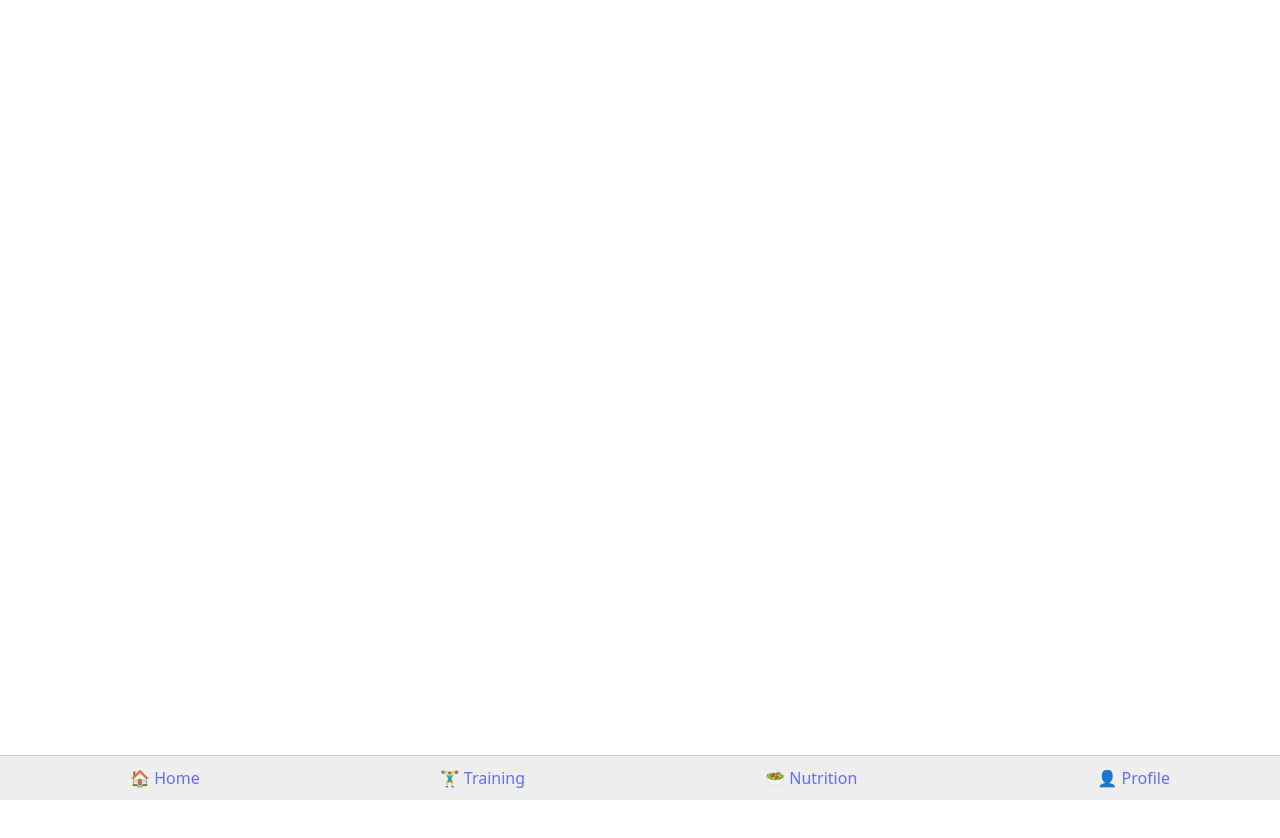
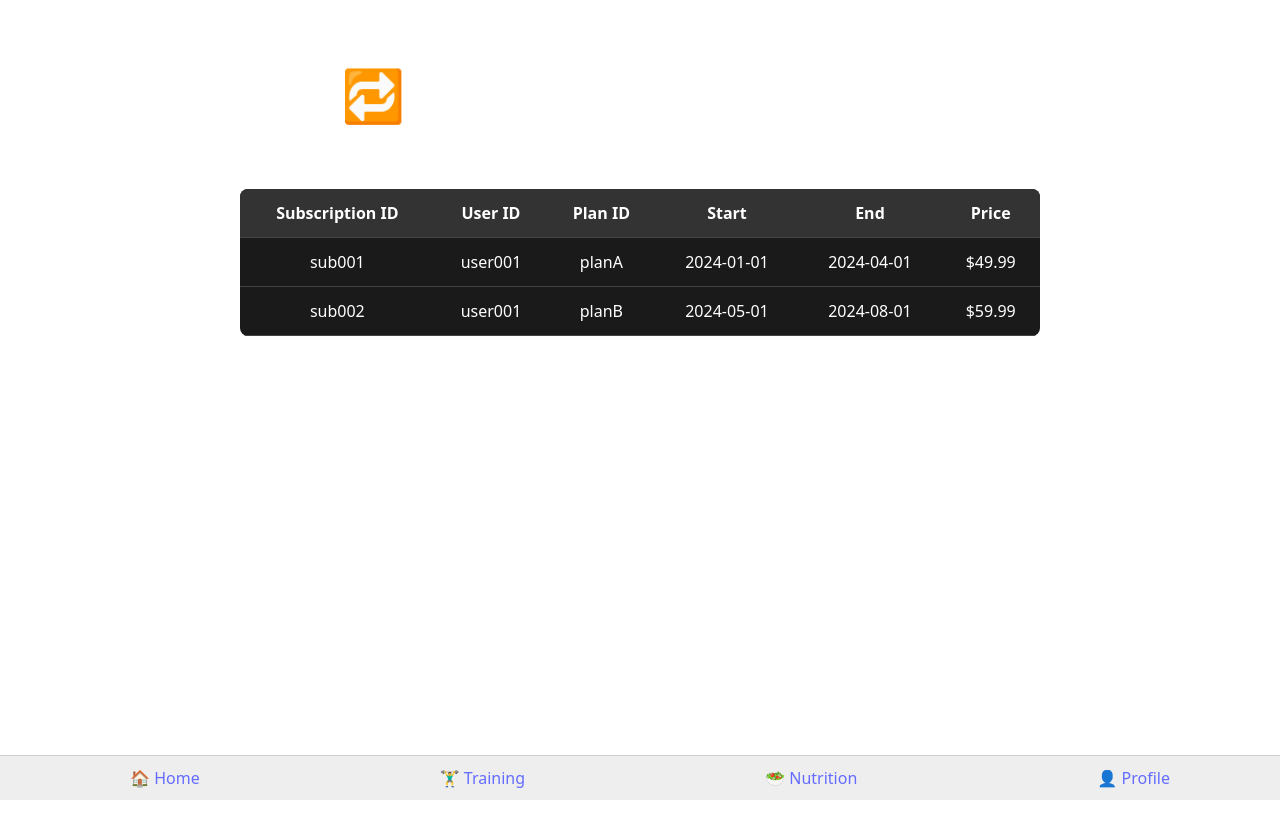
Before and after one commit to PavelJordanov/fitness-app-frontend, a React (Vite) app: page /profile/subscriptions in a window 1280 px wide. Shown: the top 838 px of the page. Before the commit the page ends 800 px from the top, so only its background shows below. Built offline with nearby package versions, Linux system fonts and the light colour scheme.

Commit message:
Added new pages/routes for the profile management section of the website, with the next step being connecting the backend to the frontend so we dont have to use the mock data currrently in use

```diff
--- a/src/App.jsx
+++ b/src/App.jsx
@@ -9,6 +9,11 @@ import Workout from './pages/Workout';
 import ExerciseDetail from './pages/ExerciseDetail';
 import NutritionLogger from './pages/NutritionLogger';
 import Profile from './pages/Profile';
+import UserInfo from './pages/UserInfo';
+import Plan from './pages/Plan';
+import Subscriptions from './pages/Subscriptions';
+import Balance from './pages/Balance';
+import Payments from './pages/Payments';
 
 import BottomNav from './components/BottomNav';
 
@@ -27,6 +32,11 @@ function App() {
           <Route path='/phases/:phaseId' element={<PhaseSelection/>}/>
           <Route path='/phases/:phaseId/weeks/:weekId' element={<WeekSelection/>}/>
           <Route path='/phases/:phaseId/weeks/:weekId/workout/:workoutId' element={<Workout/>}/>
+          <Route path="/profile/userinfo" element={<UserInfo />} />
+          <Route path="/profile/plan" element={<Plan />} />
+          <Route path="/profile/subscriptions" element={<Subscriptions />} />
+          <Route path="/profile/balance" element={<Balance />} />
+          <Route path="/profile/payments" element={<Payments />} />
         </Routes>
       </div>
       <BottomNav />
--- /dev/null
+++ b/src/pages/Balance.jsx
@@ -0,0 +1,16 @@
+export default function Balance() {
+    const balance = {
+      balanceId: "bal001",
+      userId: "user001",
+      amount: 24.50
+    };
+
+    return (
+      <div style={{ padding: '2rem', color: 'white' }}>
+        <h1>💰 Your Balance</h1>
+        <p><strong>Balance ID:</strong> {balance.balanceId}</p>
+        <p><strong>User ID:</strong> {balance.userId}</p>
+        <p><strong>Current Balance:</strong> ${balance.amount.toFixed(2)}</p>
+      </div>
+    );
+  }
--- /dev/null
+++ b/src/pages/Payments.jsx
@@ -0,0 +1,42 @@
+export default function Payments() {
+    const payments = [
+      {
+        paymentId: "pay001",
+        userId: "user001",
+        amount: 39.99,
+        date: "2024-04-01"
+      },
+      {
+        paymentId: "pay002",
+        userId: "user001",
+        amount: 24.99,
+        date: "2024-01-15"
+      }
+    ];
+
+    return (
+      <div style={{ padding: '2rem', color: 'white' }}>
+        <h1>💳 Payment History</h1>
+        <table style={{ width: '100%', maxWidth: '600px', borderCollapse: 'collapse' }}>
+          <thead>
+            <tr style={{ backgroundColor: '#333' }}>
+              <th>Payment ID</th>
+              <th>User ID</th>
+              <th>Amount</th>
+              <th>Date</th>
+            </tr>
+          </thead>
+          <tbody>
+            {payments.map((p) => (
+              <tr key={p.paymentId} style={{ borderBottom: '1px solid #444' }}>
+                <td>{p.paymentId}</td>
+                <td>{p.userId}</td>
+                <td>${p.amount.toFixed(2)}</td>
+                <td>{p.date}</td>
+              </tr>
+            ))}
+          </tbody>
+        </table>
+      </div>
+    );
+  }
--- a/src/pages/PhaseSelection.jsx
+++ b/src/pages/PhaseSelection.jsx
@@ -11,7 +11,7 @@ export default function PhaseSelection() {
     return (
         <div
         style={{
-        height: '100vh',
+        padding: '2rem',
         display: 'flex',
         flexDirection: 'column',
         alignItems: 'center',
--- /dev/null
+++ b/src/pages/Plan.jsx
@@ -0,0 +1,20 @@
+export default function Plan() {
+    const plan = {
+      planId: "plan123",
+      name: "Muscle Builder",
+      description: "4-week hypertrophy program",
+      lengthWeeks: 4,
+      price: 60
+    };
+
+    return (
+      <div style={{ padding: '2rem', color: 'white' }}>
+        <h1>📘 Current Plan</h1>
+        <p><strong>ID:</strong> {plan.planId}</p>
+        <p><strong>Name:</strong> {plan.name}</p>
+        <p><strong>Description:</strong> {plan.description}</p>
+        <p><strong>Length:</strong> {plan.lengthWeeks} weeks</p>
+        <p><strong>Price:</strong> ${plan.price}</p>
+      </div>
+    );
+  }
--- a/src/pages/Profile.jsx
+++ b/src/pages/Profile.jsx
@@ -1,3 +1,26 @@
+import { useNavigate } from "react-router-dom";
 export default function Profile() {
-    return <h2>Welcome to the Profile Home!</h2>;
+    const navigate = useNavigate();
+
+    return (
+      <div style={{
+        padding: '2rem',
+        color: 'white',
+        display: 'flex',
+        flexDirection: 'column',
+        alignItems: 'center',
+        textAlign: 'center',
+        gap: '1.5rem'
+      }}>
+        <h1>Profile Management</h1>
+
+        <div style={{ display: 'flex', flexDirection: 'column', gap: '1rem' }}>
+            <button onClick={() => navigate('/profile/userinfo')}>User Info</button>
+            <button onClick={() => navigate('/profile/plan')}>Plan</button>
+            <button onClick={() => navigate('/profile/subscriptions')}>Subscriptions</button>
+            <button onClick={() => navigate('/profile/balance')}>Balance</button>
+            <button onClick={() => navigate('/profile/payments')}>Payments</button>
+        </div>
+      </div>
+    );
 }
--- /dev/null
+++ b/src/pages/Subscriptions.jsx
@@ -0,0 +1,93 @@
+import { useEffect, useState } from "react";
+
+export default function Subscriptions() {
+  // Placeholder for fetched subscription data
+  const [subscriptions, setSubscriptions] = useState([]);
+
+  // TEMP: Replace this with actual fetch call later
+  useEffect(() => {
+    const mockData = [
+      {
+        subscriptionId: "sub001",
+        userId: "user001",
+        planId: "planA",
+        startDate: "2024-01-01",
+        endDate: "2024-04-01",
+        price: 49.99
+      },
+      {
+        subscriptionId: "sub002",
+        userId: "user001",
+        planId: "planB",
+        startDate: "2024-05-01",
+        endDate: "2024-08-01",
+        price: 59.99
+      }
+    ];
+
+    setSubscriptions(mockData);
+  }, []);
+
+  return (
+    <div
+      style={{
+        padding: '2rem',
+        color: 'white',
+        display: 'flex',
+        flexDirection: 'column',
+        alignItems: 'center',
+        textAlign: 'center',
+        minHeight: '100vh'
+      }}
+    >
+      <h1>🔁 Subscription History</h1>
+
+      <table
+        style={{
+          width: '100%',
+          maxWidth: '800px',
+          borderCollapse: 'collapse',
+          marginTop: '2rem',
+          backgroundColor: '#1a1a1a',
+          color: 'white',
+          borderRadius: '8px',
+          overflow: 'hidden'
+        }}
+      >
+        <thead>
+          <tr style={{ backgroundColor: '#333' }}>
+            <th style={thStyle}>Subscription ID</th>
+            <th style={thStyle}>User ID</th>
+            <th style={thStyle}>Plan ID</th>
+            <th style={thStyle}>Start</th>
+            <th style={thStyle}>End</th>
+            <th style={thStyle}>Price</th>
+          </tr>
+        </thead>
+        <tbody>
+          {subscriptions.map((sub) => (
+            <tr key={sub.subscriptionId} style={{ borderBottom: '1px solid #444' }}>
+              <td style={tdStyle}>{sub.subscriptionId}</td>
+              <td style={tdStyle}>{sub.userId}</td>
+              <td style={tdStyle}>{sub.planId}</td>
+              <td style={tdStyle}>{sub.startDate}</td>
+              <td style={tdStyle}>{sub.endDate}</td>
+              <td style={tdStyle}>${sub.price.toFixed(2)}</td>
+            </tr>
+          ))}
+        </tbody>
+      </table>
+    </div>
+  );
+}
+
+const thStyle = {
+  padding: '12px',
+  borderBottom: '1px solid #444',
+  fontWeight: 'bold'
+};
+
+const tdStyle = {
+  padding: '12px',
+  textAlign: 'center'
+};
--- /dev/null
+++ b/src/pages/UserInfo.jsx
@@ -0,0 +1,25 @@
+export default function UserInfo() {
+    const user = {
+        firstname: "Pavel",
+        lastname: "Jordanov",
+        dob: "2002-11-24",
+        username: "TheTiger",
+        weight: 192,
+        height: 183,
+        fitnessGoal: "Get Stronger For Cheer",
+    }
+
+    return (
+        <div style={{paddding: '2rem', color: 'white'}}>
+            <h1>👤 User Info</h1>
+            <ul style={{listStyle:'none', padding: 0}}>
+            <li><strong>Name:</strong> {user.firstname} {user.lastname}</li>
+            <li><strong>Username:</strong> {user.username}</li>
+            <li><strong>DOB:</strong> {user.dob}</li>
+            <li><strong>Weight:</strong> {user.weight} lbs</li>
+            <li><strong>Height:</strong> {user.height} cm</li>
+            <li><strong>Goal:</strong> {user.fitnessGoal}</li>
+            </ul>
+        </div>
+    )
+}
--- a/src/pages/UserProgram.jsx
+++ b/src/pages/UserProgram.jsx
@@ -18,6 +18,7 @@ export default function UserProgram() {
             }}>
             <div
             style={{
+                padding: '2rem',
                 display: 'flex',
                 flexDirection: 'column',
                 alignItems: 'center',
@@ -26,7 +27,7 @@ export default function UserProgram() {
                 textAlign: 'center',
                 width: '100%',
             }}>
-                <h2 style={{ margin: 0 }}>Let's Get To Work</h2>
+                <h1 style={{ margin: 0 }}>Let's Get To Work</h1>
                 <button onClick={() => handlePhaseClick(1)}>Phase 1</button>
                 <button onClick={() => handlePhaseClick(2)}>Phase 2</button>
                 <button onClick={() => handlePhaseClick(3)}>Phase 3</button>
--- a/src/pages/WeekSelection.jsx
+++ b/src/pages/WeekSelection.jsx
@@ -15,7 +15,7 @@ export default function WeekSelection () {
     return (
         <div
         style={{
-        height: '100vh',
+            padding: '2rem',
             display: 'flex',
             flexDirection: 'column',
             alignItems: 'center',
```
Lines whose indentation alone changed are shown as unchanged.
